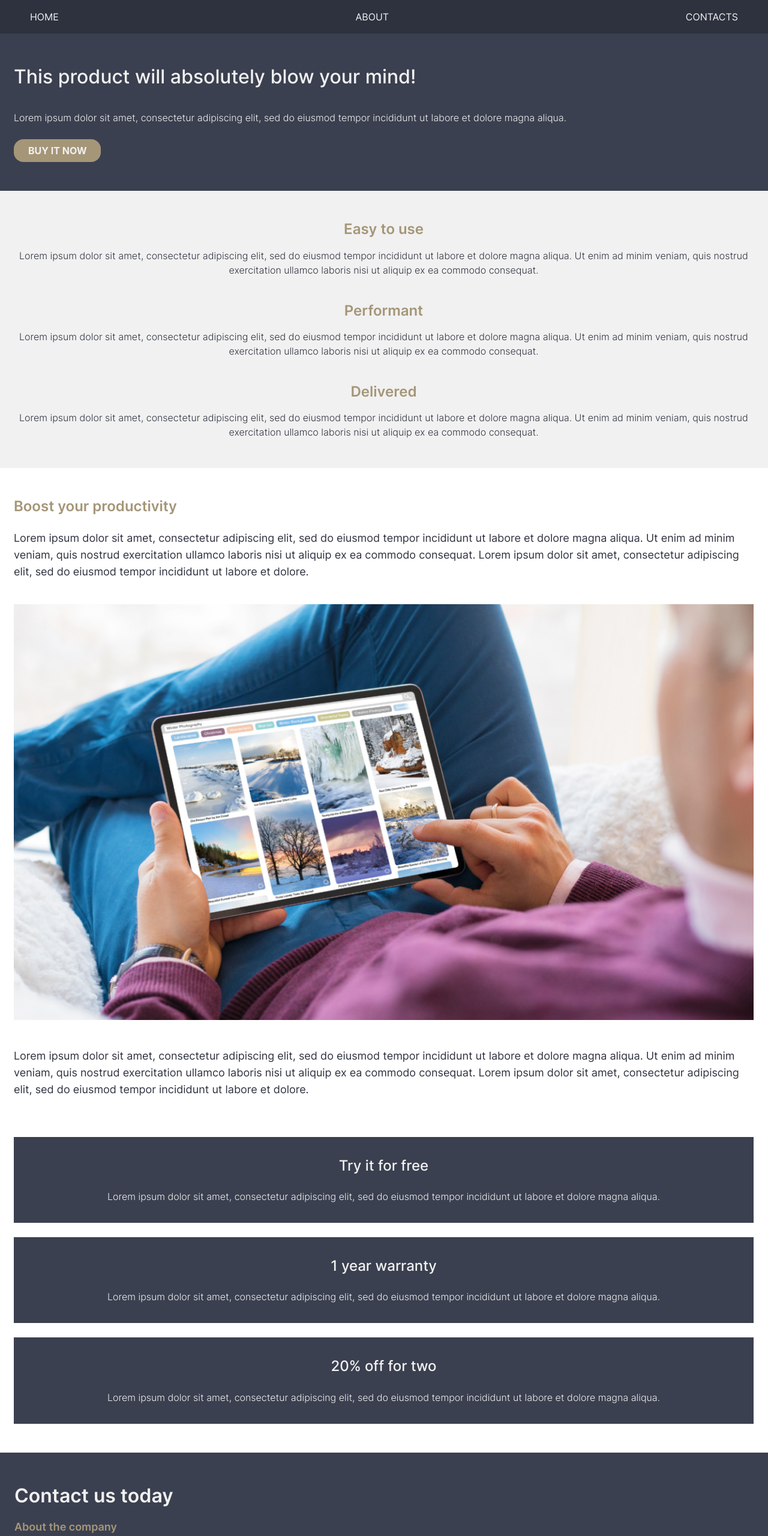
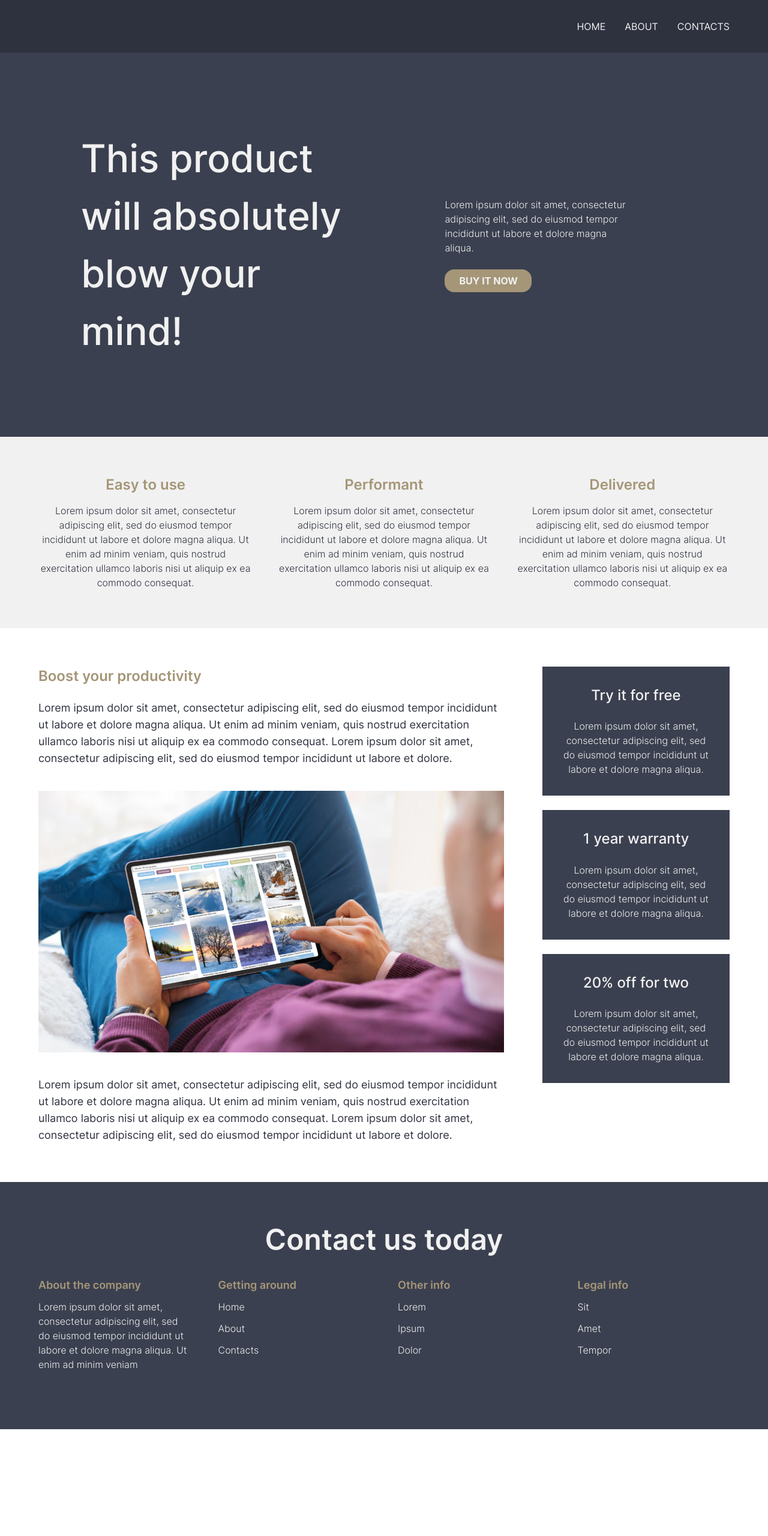
Before and after one commit to AnastasiyaKoltsova/Front_Seasons_week1, a plain HTML site: page index.html in a window 1280 px wide. Shown: the top 2560 px of the page at 60% size. After the commit the page ends 2382 px from the top, so only its background shows below. Drawn offline with Linux system fonts and the light colour scheme; files whose address does not match are found by name; a web font is replaced by a local one.

Commit message:
Стили страницы адаптированы под экраны любого разрешения, добавлены медиа-запросы

```diff
--- a/css/normalize.css
+++ b/css/normalize.css
@@ -1,6 +1,6 @@
 html {
-    line-height: 1.15; /* 1 */
-    -webkit-text-size-adjust: 100%; /* 2 */
+    line-height: 1.15;
+    -webkit-text-size-adjust: 100%;
     box-sizing: border-box;
 }
 
@@ -29,14 +29,14 @@ h1 {
 }
 
 hr {
-    box-sizing: content-box; /* 1 */
-    height: 0; /* 1 */
-    overflow: visible; /* 2 */
+    box-sizing: content-box;
+    height: 0;
+    overflow: visible;
 }
 
 pre {
-    font-family: monospace, monospace; /* 1 */
-    font-size: 1em; /* 2 */
+    font-family: monospace, monospace;
+    font-size: 1em;
 }
 
 a {
@@ -50,9 +50,9 @@ li {
 }
 
 abbr[title] {
-    border-bottom: none; /* 1 */
-    text-decoration: underline; /* 2 */
-    text-decoration: underline dotted; /* 2 */
+    border-bottom: none;
+    text-decoration: underline;
+    text-decoration: underline dotted;
 }
 
 b,
@@ -63,8 +63,8 @@ strong {
 code,
 kbd,
 samp {
-    font-family: monospace, monospace; /* 1 */
-    font-size: 1em; /* 2 */
+    font-family: monospace, monospace;
+    font-size: 1em;
 }
 
 small {
@@ -96,19 +96,19 @@ input,
 optgroup,
 select,
 textarea {
-    font-family: inherit; /* 1 */
-    font-size: 100%; /* 1 */
-    line-height: 1.15; /* 1 */
-    margin: 0; /* 2 */
+    font-family: inherit;
+    font-size: 100%;
+    line-height: 1.15;
+    margin: 0;
 }
 
 button,
-input { /* 1 */
+input {
     overflow: visible;
 }
 
 button,
-select { /* 1 */
+select {
     text-transform: none;
 }
 
@@ -139,12 +139,12 @@ fieldset {
 }
 
 legend {
-    box-sizing: border-box; /* 1 */
-    color: inherit; /* 2 */
-    display: table; /* 1 */
-    max-width: 100%; /* 1 */
-    padding: 0; /* 3 */
-    white-space: normal; /* 1 */
+    box-sizing: border-box;
+    color: inherit;
+    display: table;
+    max-width: 100%;
+    padding: 0;
+    white-space: normal;
 }
 
 progress {
@@ -157,8 +157,8 @@ textarea {
 
 [type="checkbox"],
 [type="radio"] {
-    box-sizing: border-box; /* 1 */
-    padding: 0; /* 2 */
+    box-sizing: border-box;
+    padding: 0;
 }
 
 [type="number"]::-webkit-inner-spin-button,
@@ -167,8 +167,8 @@ textarea {
 }
 
 [type="search"] {
-    -webkit-appearance: textfield; /* 1 */
-    outline-offset: -2px; /* 2 */
+    -webkit-appearance: textfield;
+    outline-offset: -2px;
 }
 
 [type="search"]::-webkit-search-decoration {
@@ -176,8 +176,8 @@ textarea {
 }
 
 ::-webkit-file-upload-button {
-    -webkit-appearance: button; /* 1 */
-    font: inherit; /* 2 */
+    -webkit-appearance: button;
+    font: inherit;
 }
 
 details {
--- a/css/style.css
+++ b/css/style.css
@@ -1,15 +1,3 @@
-@font-face {
-  font-weight: 100;
-  font-family: "Inter";
-  src: url("./public/assets/fonts/Inter-Thin.ttf");
-}
-
-@font-face {
-  font-weight: 200;
-  font-family: "Inter";
-  src: url("./public/assets/fonts/Inter-ExtraLight.ttf");
-}
-
 @font-face {
   font-weight: 300;
   font-family: "Inter";
@@ -40,18 +28,6 @@
   src: url("./public/assets/fonts/Inter-Bold.ttf");
 }
 
-@font-face {
-  font-weight: 800;
-  font-family: "Inter";
-  src: url("./public/assets/fonts/Inter-ExtraBold.ttf");
-}
-
-@font-face {
-  font-weight: 900;
-  font-family: "Inter";
-  src: url("./public/assets/fonts/Inter-Black.ttf");
-}
-
 :root {
   --header-dark: #2E323F;
   --dark: #3B4050;
@@ -64,9 +40,18 @@ body {
   overflow-x: hidden;
 
   font-family: 'Inter', sans-serif;
+  font-size: 16px;
   line-height: 1.5;
   font-weight: 300;
   color: var(--light);
+}
+
+a {
+  color: var(--light);
+}
+
+a:hover {
+  color: var(--gold);
 }
 
 /* header */
@@ -75,7 +60,7 @@ body {
   background-color: var(--header-dark);
 }
 
-.menu {
+.header__wrapper {
   padding: 16px 50px;
 }
 
@@ -83,27 +68,31 @@ body {
   display: flex;
   justify-content: space-between;
   align-items: center;
+  gap: 32px;
 }
 
 .menu__link {
-  color: var(--light);
+
   text-transform: uppercase;
   font-weight: 400;
 }
 
-.wrapper {
-  padding: 48px 24px 48px 23px;
-
-  display: flex;
-  flex-direction: column;
+h1 {
+  display: none;
 }
 
 /* main hero */
 
 .hero {
+  background-color: var(--dark);
+}
+
+.hero__wrapper {
+  display: flex;
+  flex-direction: column;
   gap: 32px;
 
-  background-color: var(--dark);
+  padding: 48px 24px;
 }
 
 .hero__title {
@@ -127,20 +116,29 @@ body {
   border-radius: 16px;
   border: 0;
   cursor: pointer;
-}
 
-.hero__container__link {
   color: var(--light);
   font-weight: 700;
   text-transform: uppercase;
 }
 
+.hero__container__btn:hover {
+  color: var(--dark);
+  box-shadow: 4px 4px 8px 0px rgba(34, 60, 80, 0.2);
+}
+
 /* main features */
 
 .features {
+  background-color: var(--light);
+}
+
+.features__wrapper {
+  display: flex;
+  flex-direction: column;
   gap: 40px;
 
-  background-color: var(--light);
+  padding: 48px 24px;
 }
 
 .features__item {
@@ -164,8 +162,16 @@ body {
 
 /* main article */
 
-.article {
+.artical {
+  background-color: var(--light);
+}
+
+.artical__wrapper {
+  display: flex;
+  flex-direction: column;
   gap: 65px;
+
+  padding: 48px 24px;
 }
 
 .article__title {
@@ -180,9 +186,10 @@ body {
 }
 
 .article__img {
-  /* max-width: 272px; */
   max-width: 100%;
   margin: 40px auto;
+  display: block;
+  text-align: center;
 }
 
 .article__features-container {
@@ -209,12 +216,18 @@ body {
   line-height: 1.3;
 }
 
+.article__features-container__item__text {
+  text-align: center;
+}
+
 /* footer */
 
 .footer {
+  background-color: var(--dark);
+}
+
+.footer__wrapper {
   padding: 72px 24px;
-
-  background-color: var(--dark);
 }
 
 .footer__title {
@@ -244,3 +257,88 @@ body {
 .footer li {
   margin-bottom: 12px;
 }
+
+@media (min-width: 1024px) {
+  .header__wrapper {
+    padding: 32px 64px;
+  }
+
+  .menu__list {
+    justify-content: flex-end;
+    gap: 32px;
+  }
+
+  .hero__wrapper {
+    flex-direction: row;
+    justify-content: space-around;
+    gap: 150px;
+    align-items: center;
+
+    padding: 128px 225px 128px 135px;
+  }
+
+  .hero__title {
+    font-size: 64px;
+    max-width: 514px;
+  }
+
+  .hero__container {
+    max-width: 334px;
+  }
+
+  .features__wrapper {
+    flex-direction: row;
+
+    padding: 64px;
+  }
+
+  .artical {
+    background-color: var(--light);
+  }
+
+  .artical__wrapper {
+    display: flex;
+    flex-direction: row;
+    align-items: flex-start;
+    gap: 64px;
+
+    padding: 64px;
+  }
+
+  .article__features-container__item {
+    min-width: 312px;
+    padding: 32px;
+  }
+
+  .footer__wrapper {
+    padding: 96px 64px;
+  }
+
+  .footer__title {
+    margin-bottom: 64px;
+    text-align: center;
+    font-size: 48px;
+  }
+
+  .footer__container {
+    display: flex;
+    flex-direction: row;
+    justify-content: space-between;
+    gap: 3%;
+  }
+
+  .footer__container__item {
+    flex-basis: 22%;
+  }
+}
+
+@media (min-width: 1600px) {
+  .header__wrapper,
+  .hero__wrapper,
+  .features__wrapper,
+  .artical__wrapper,
+  .footer__wrapper {
+    max-width: 1600px;
+    margin: 0 auto;
+  }
+}
--- a/index.html
+++ b/index.html
@@ -1,15 +1,17 @@
 <!DOCTYPE html>
 <html lang="en">
   <head>
-    <meta charset="UTF-8" />
-    <meta http-equiv="X-UA-Compatible" content="IE=edge" />
-    <meta name="viewport" content="width=device-width, initial-scale=1.0" />
-    <link rel="stylesheet" href="./css/normalize.css" />
-    <link rel="stylesheet" href="./css/style.css" />
+    <meta charset="UTF-8">
+    <meta http-equiv="X-UA-Compatible" content="IE=edge">
+    <meta name="viewport" content="width=device-width, initial-scale=1.0">
+    <link rel="stylesheet" href="./css/normalize.css">
+    <link rel="stylesheet" href="./css/style.css">
     <title>Red Collar Frontend School 2023, Homework №1</title>
   </head>
   <body>
+
     <header class="header" id="home">
+      <div class="header__wrapper">
         <nav class="menu">
           <ul class="menu__list">
             <li><a href="#home" class="menu__link">home</a></li>
@@ -17,18 +19,25 @@
             <li><a href="#contacts" class="menu__link">contacts</a></li>
           </ul>
         </nav>
+      </div>
     </header>
+
     <main>
-      <section class="hero wrapper flex" id="about">
+      <h1>This product</h1>
+      <section class="hero" id="about">
+        <div class="hero__wrapper flex">
           <h2 class="hero__title">This product will absolutely blow your mind!</h2>
           <div class="hero__container">
             <p>Lorem ipsum dolor sit amet, consectetur adipiscing elit, sed do eiusmod tempor incididunt ut labore et dolore magna aliqua.</p>
-          <button class="hero__container__btn">
-            <a href="#" class="hero__container__link">buy it now</a>
-          </button>
+            <form action="#" target="_blank">
+              <button class="hero__container__btn">buy it now</button>
+            </form>
+          </div>
         </div>
       </section>
-      <section class="features wrapper">
+
+      <section class="features">
+        <div class="features__wrapper">
           <div class="features__item">
             <h3 class="title_little">Easy to use</h3>
             <p class="features__item__text">Lorem ipsum dolor sit amet, consectetur adipiscing elit, sed do eiusmod tempor incididunt ut labore et dolore magna aliqua. Ut enim ad minim veniam, quis nostrud exercitation ullamco laboris nisi ut aliquip ex ea commodo consequat.</p>
@@ -41,31 +50,37 @@
             <h3 class="title_little">Delivered</h3>
             <p class="features__item__text">Lorem ipsum dolor sit amet, consectetur adipiscing elit, sed do eiusmod tempor incididunt ut labore et dolore magna aliqua. Ut enim ad minim veniam, quis nostrud exercitation ullamco laboris nisi ut aliquip ex ea commodo consequat.</p>
           </div>
+        </div>
       </section>
-      <section class="article wrapper">
+
+      <section class="article">
+        <div class="artical__wrapper">
           <div>
             <h3 class="article__title title_little">Boost your productivity</h3>
             <p class="article__text">Lorem ipsum dolor sit amet, consectetur adipiscing elit, sed do eiusmod tempor incididunt ut labore et dolore magna aliqua. Ut enim ad minim veniam, quis nostrud exercitation ullamco laboris nisi ut aliquip ex ea commodo consequat. Lorem ipsum dolor sit amet, consectetur adipiscing elit, sed do eiusmod tempor incididunt ut labore et dolore.</p>
-          <img src="./public/assets/image.png" alt="Иллюстрация по теме статьи" class="article__img">
+            <img src="./public/assets/image.png" alt="Фото мужчины с планшетом в руках" class="article__img">
             <p class="article__text">Lorem ipsum dolor sit amet, consectetur adipiscing elit, sed do eiusmod tempor incididunt ut labore et dolore magna aliqua. Ut enim ad minim veniam, quis nostrud exercitation ullamco laboris nisi ut aliquip ex ea commodo consequat. Lorem ipsum dolor sit amet, consectetur adipiscing elit, sed do eiusmod tempor incididunt ut labore et dolore.</p>
           </div>
           <div class="article__features-container">
             <div class="article__features-container__item">
               <h3 class="article__features-container__item__title">Try it for free</h3>
-            <p>Lorem ipsum dolor sit amet, consectetur adipiscing elit, sed do eiusmod tempor incididunt ut labore et dolore magna aliqua.</p>
+              <p class="article__features-container__item__text">Lorem ipsum dolor sit amet, consectetur adipiscing elit, sed do eiusmod tempor incididunt ut labore et dolore magna aliqua.</p>
             </div>
             <div class="article__features-container__item">
               <h3 class="article__features-container__item__title">1 year warranty</h3>
-            <p>Lorem ipsum dolor sit amet, consectetur adipiscing elit, sed do eiusmod tempor incididunt ut labore et dolore magna aliqua.</p>
+              <p class="article__features-container__item__text">Lorem ipsum dolor sit amet, consectetur adipiscing elit, sed do eiusmod tempor incididunt ut labore et dolore magna aliqua.</p>
             </div>
             <div class="article__features-container__item">
               <h3 class="article__features-container__item__title">20% off for two</h3>
-            <p>Lorem ipsum dolor sit amet, consectetur adipiscing elit, sed do eiusmod tempor incididunt ut labore et dolore magna aliqua.</p>
+              <p class="article__features-container__item__text">Lorem ipsum dolor sit amet, consectetur adipiscing elit, sed do eiusmod tempor incididunt ut labore et dolore magna aliqua.</p>
+            </div>
           </div>
         </div>
       </section>
     </main>
+
     <footer class="footer" id="contacts">
+      <div class="footer__wrapper">
         <h2 class="footer__title">Contact us today</h2>
         <div class="footer__container">
           <div class="footer__container__item">
@@ -75,28 +90,29 @@
           <div class="footer__container__item">
             <h3 class="footer__list-title title_little">Getting around</h3>
             <ul>
-            <li>Home</li>
-            <li>About</li>
-            <li>Contacts</li>
+              <li><a href="#">Home</a></li>
+              <li><a href="#">About</a></li>
+              <li><a href="#">Contacts</a></li>
             </ul>
           </div>
           <div class="footer__container__item">
             <h3 class="footer__list-title title_little">Other info</h3>
             <ul>
-            <li>Lorem</li>
-            <li>Ipsum</li>
-            <li>Dolor</li>
+              <li><a href="#">Lorem</a></li>
+              <li><a href="#">Ipsum</a></li>
+              <li><a href="#">Dolor</a></li>
             </ul>
           </div>
           <div class="footer__container__item">
             <h3 class="footer__list-title title_little">Legal info</h3>
             <ul>
-            <li>Sit</li>
-            <li>Amet</li>
-            <li>Tempor</li>
+              <li><a href="#">Sit</a></li>
+              <li><a href="#">Amet</a></li>
+              <li><a href="#">Tempor</a></li>
             </ul>
           </div>
+        </div>
+      </div>
     </footer>
-    </div>
   </body>
 </html>
```
Lines whose indentation alone changed are shown as unchanged.
